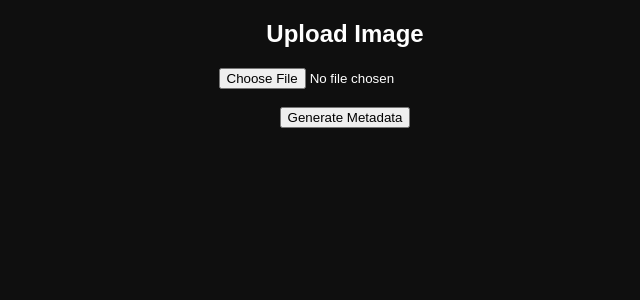
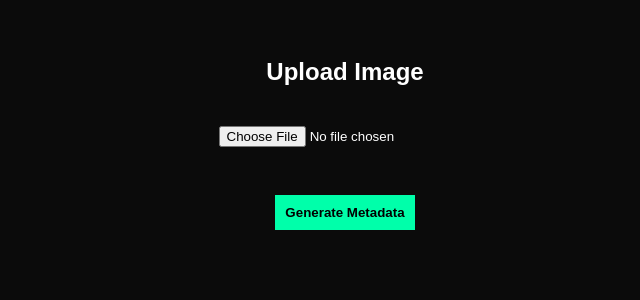
Before and after one commit to Alifiideas/metacraftai, a Flask app: page /demo in a window 1280 px wide. Shown: the top 300 px of the page, without its empty margins (295-935 px from the left). Run offline with Flask 3, Linux system fonts and the light colour scheme.

Commit message:
Update style.css

```diff
--- a/static/style.css
+++ b/static/style.css
@@ -1,10 +1,24 @@
 body {
+  background: #0b0b0b;
+  color: white;
   font-family: Arial;
-  background: #0f0f0f;
-  color: white;
   text-align: center;
+  padding: 30px;
 }
 
-a {
-  color: #00ffaa;
+input, button {
+  padding: 10px;
+  margin: 10px;
 }
+
+button {
+  background: #00ffaa;
+  border: none;
+  cursor: pointer;
+  font-weight: bold;
+}
+
+img {
+  margin-top: 15px;
+  border-radius: 10px;
+}
```
